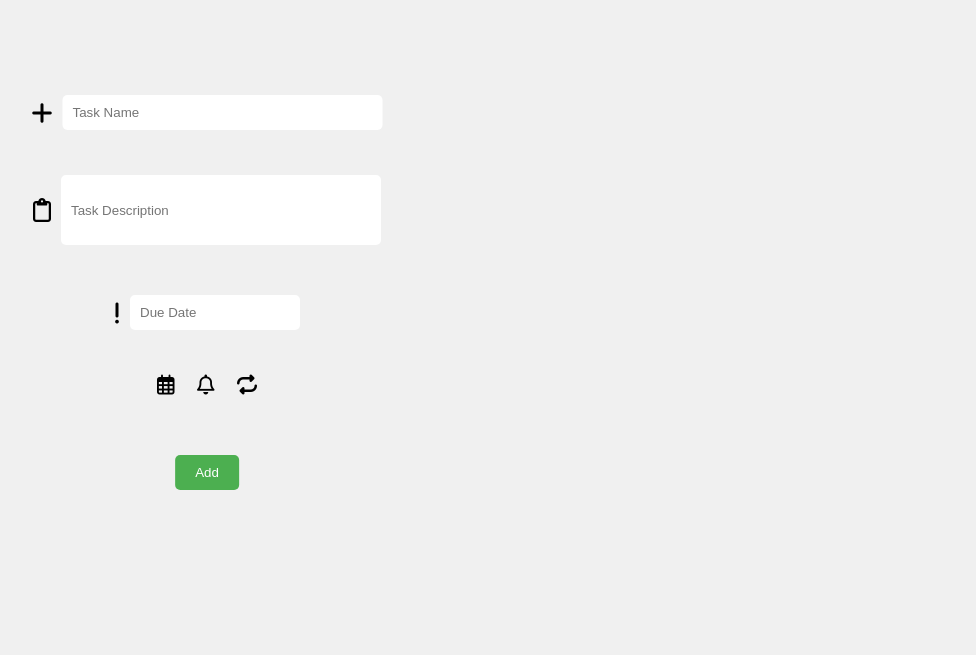
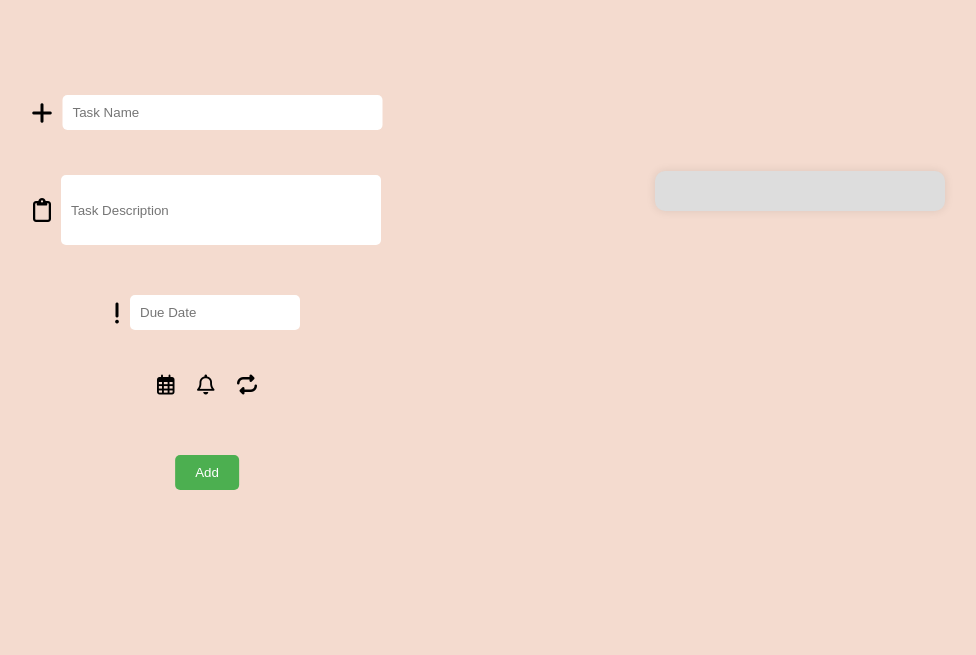
Before and after one commit to Ayanda-Radebe/to-do, a website: page index.html in a window 1280 px wide. Shown: the part 145-800 px from the top of the page, without its empty margins (113-1089 px from the left). Drawn offline with nearby package versions, Linux system fonts and the light colour scheme.

Commit message:
sticky notes basic css added

```diff
--- a/styles.css
+++ b/styles.css
@@ -1,7 +1,11 @@
 body {
     font-family: Arial, sans-serif;
-    background-color: #f0f0f0;
-}
+    background-color: #f1cfbebb;
+    display: flex;
+    justify-content: space-between;
+    height: 100vh;
+    margin: 0;
+  }
 
 /* Date */
 
@@ -144,12 +148,7 @@ h1 {
     cursor: pointer;
 }
 
-#task-list {
-    position: absolute;
-    top: 35%;
-    left: 50%;
-    transform: translate(-50%, 0);
-}
+
 
 
 /* Popup for Date Picker */
@@ -246,3 +245,20 @@ h1 {
   #add-task-btn:hover {
     background-color: #3e8e41;
   }
+
+
+/* Sticky notes */
+
+#task-list {
+    position: absolute;
+    top: 42%;
+    left: 60%;
+    transform: translate(0, -50%);
+    background-color: #ddd;
+    padding: 20px;
+    border-radius: 10px;
+    box-shadow: 0 0 10px rgba(0, 0, 0, 0.1);
+    width: 250px;
+    max-height: 400px;
+    overflow-y: auto;
+  }
```
Also changed, not shown: script.js (line endings or trailing spaces).
